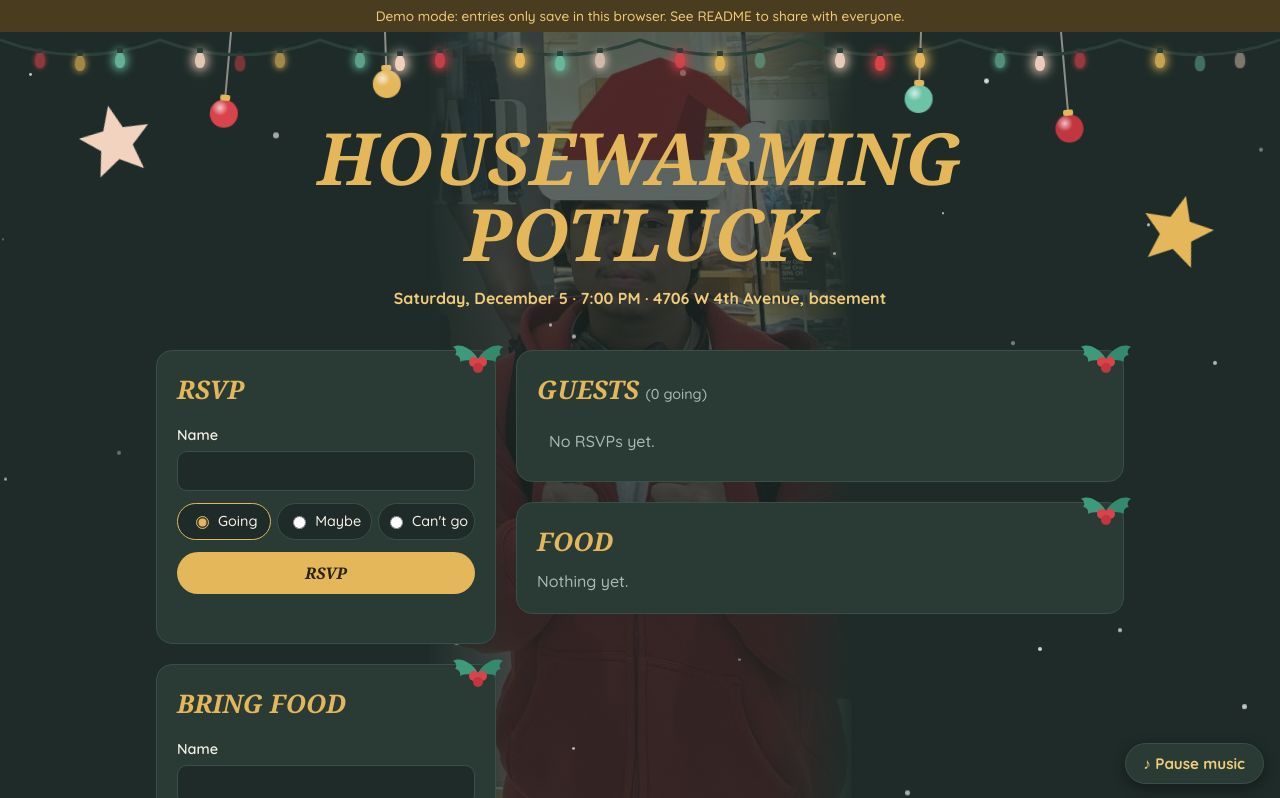
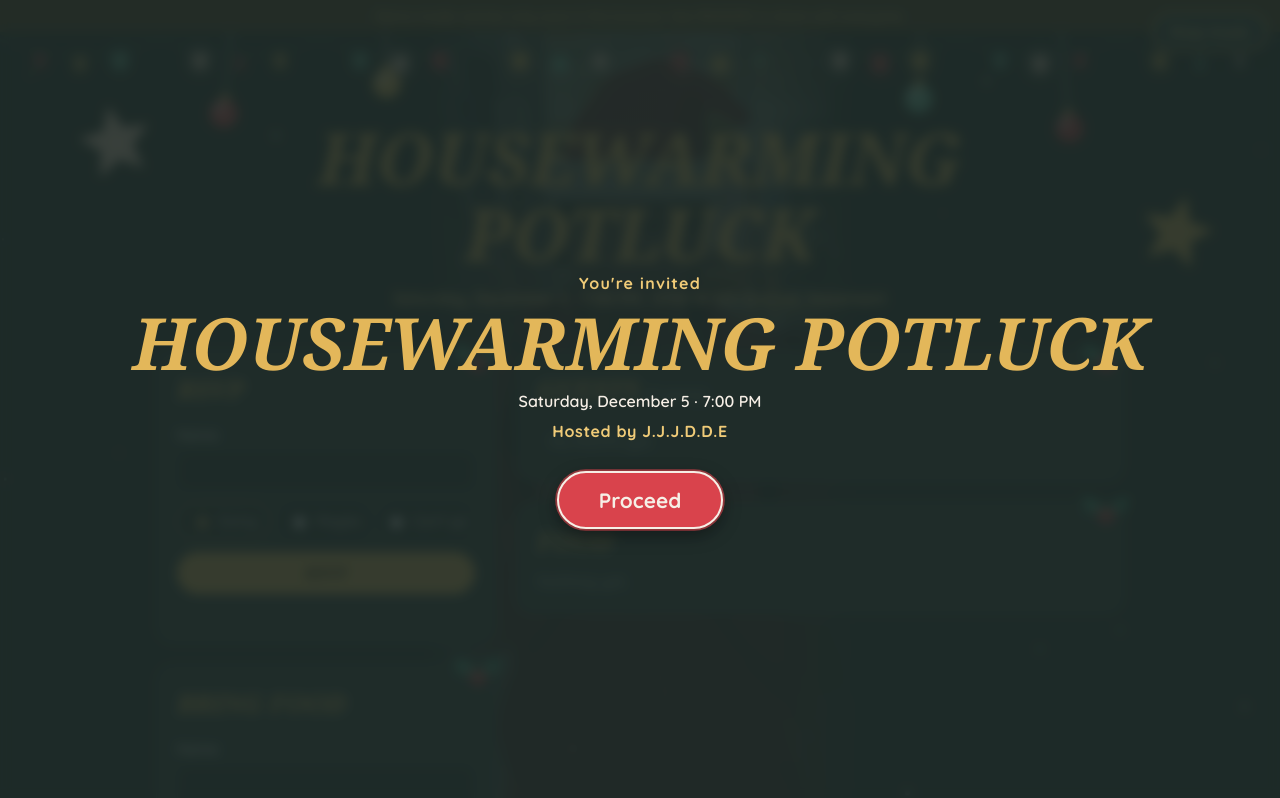
Before and after one commit to davidhchng/christmas-potluck-website, a plain HTML site: page index.html in a window 1280 px wide. Shown: the top 798 px of the page. Drawn offline with Linux system fonts and the light colour scheme; a web font is replaced by a local one.

Commit message:
changed button location

```diff
--- a/app.js
+++ b/app.js
@@ -191,7 +191,7 @@ function scheduleSong(start) {
 function syncMusicBtn() {
   const playing = audio.ctx.state === "running";
   musicBtn.setAttribute("aria-pressed", String(playing));
-  musicBtn.textContent = playing ? "♪ Pause music" : "♪ Play music";
+  musicBtn.textContent = playing ? "Stop music" : "Play music";
 }
 
 // Start playing on load. Most browsers keep the audio suspended until the visitor
@@ -234,3 +234,10 @@ musicBtn.addEventListener("click", async () => {
   }
   syncMusicBtn();
 });
+
+// Welcome screen: entering counts as the interaction that lets the music start
+$("#enter-btn").addEventListener("click", () => {
+  audio.userPaused = false;
+  audio.ctx.resume();
+  $("#welcome").classList.add("gone");
+});
--- a/index.html
+++ b/index.html
@@ -11,6 +11,18 @@
 </head>
 <body>
   <div class="snow" aria-hidden="true"></div>
+
+  <div id="welcome" class="welcome" role="dialog" aria-modal="true" aria-labelledby="welcome-title">
+    <div class="welcome-inner">
+      <p class="welcome-kicker">You're invited</p>
+      <h2 id="welcome-title" class="welcome-title">Housewarming Potluck</h2>
+      <p class="welcome-when"><span data-event="date"></span> · <span data-event="time"></span></p>
+      <p class="welcome-host">Hosted by J.J.J.D.D.E</p>
+      <button id="enter-btn" class="enter-btn" type="button">Proceed</button>
+    </div>
+  </div>
+
+  <button id="music-btn" class="music-btn" type="button" aria-pressed="false">Play music</button>
 
   <div id="demo-banner" class="demo-banner" hidden>
     Demo mode: entries only save in this browser. See README to share with everyone.
@@ -118,8 +130,6 @@
     </svg>
   </div>
 
-  <button id="music-btn" class="music-btn" type="button" aria-pressed="false">♪ Play music</button>
-
   <script type="module" src="app.js"></script>
 </body>
 </html>
--- a/styles.css
+++ b/styles.css
@@ -291,20 +291,60 @@ h3 { color: var(--gold-2); font-size: 1rem; margin: 14px 0 6px; }
 .hero-deco { position: relative; z-index: 1; height: clamp(110px, 18vw, 200px); margin-top: 40px; pointer-events: none; }
 .hero-deco svg { width: 100%; height: 100%; display: block; }
 
-/* Music toggle */
+/* Music toggle, pinned top-right */
 .music-btn {
   position: fixed;
-  right: 16px;
-  bottom: 16px;
-  z-index: 5;
+  top: 12px;
+  right: 12px;
+  z-index: 10;
   font: 700 0.95rem var(--font);
-  color: #1e2b28;
-  background: var(--gold);
-  border: 0;
+  color: var(--cream);
+  background: #d9434c;
+  border: 2px solid var(--cream);
   border-radius: 999px;
-  padding: 10px 18px;
+  padding: 8px 16px;
   cursor: pointer;
-  box-shadow: 0 4px 14px rgba(0, 0, 0, 0.35);
+  box-shadow: 0 4px 14px rgba(0, 0, 0, 0.4);
 }
-.music-btn:hover { background: var(--gold-2); }
-.music-btn[aria-pressed="true"] { background: var(--card); color: var(--gold-2); border: 1px solid var(--line); }
+.music-btn:hover { background: #e2545c; }
+.music-btn[aria-pressed="true"] { background: var(--card); color: var(--gold-2); border-color: var(--gold); }
+
+/* Welcome screen: the tap to enter is what lets the browser start the music */
+.welcome {
+  position: fixed;
+  inset: 0;
+  z-index: 20;
+  display: grid;
+  place-items: center;
+  padding: 16px;
+  text-align: center;
+  background: rgba(30, 43, 40, 0.88);
+  backdrop-filter: blur(6px);
+  -webkit-backdrop-filter: blur(6px);
+  transition: opacity 0.5s ease, visibility 0.5s;
+}
+.welcome.gone { opacity: 0; visibility: hidden; }
+.welcome-kicker { color: var(--gold-2); font-weight: 700; letter-spacing: 0.08em; margin: 0; }
+.welcome-title {
+  font-size: clamp(2.4rem, 9vw, 4.5rem);
+  line-height: 1.05;
+  margin: 10px 0 8px;
+}
+.welcome-when { color: var(--cream); font-weight: 600; margin: 0; }
+.welcome-host { color: var(--gold-2); font-weight: 700; letter-spacing: 0.04em; margin: 6px 0 28px; }
+.enter-btn {
+  font: 700 1.3rem var(--font);
+  color: var(--cream);
+  background: #d9434c;
+  border: 2px solid var(--cream);
+  border-radius: 999px;
+  padding: 14px 40px;
+  cursor: pointer;
+  animation: music-glow 1.6s ease-in-out infinite;
+}
+.enter-btn:hover { background: #e2545c; transform: scale(1.04); }
+@keyframes music-glow {
+  0%, 100% { box-shadow: 0 0 0 0 rgba(217, 67, 76, 0.7), 0 6px 18px rgba(0, 0, 0, 0.4); }
+  50% { box-shadow: 0 0 0 14px rgba(217, 67, 76, 0), 0 6px 18px rgba(0, 0, 0, 0.4); }
+}
+@media (prefers-reduced-motion: reduce) { .enter-btn { animation: none; } .welcome { transition: none; } }
```
